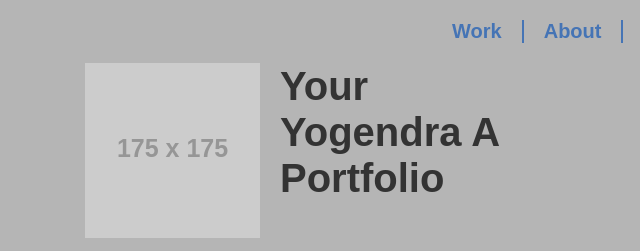
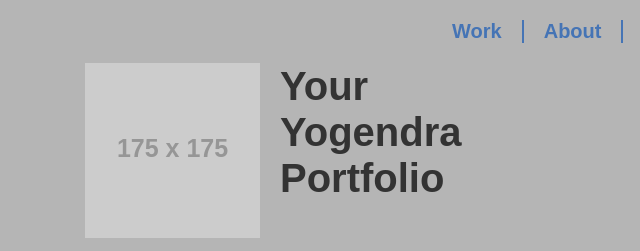
Before and after one commit to PES2UG22CS678/-portfolio, a plain HTML site: page index.html in a window 1280 px wide. Shown: the top 251 px of the page, 55-695 px from the left. Drawn offline with nearby package versions, Linux system fonts and the light colour scheme; placeholder pictures from the web are drawn by us.

Commit message:
PES2UG22CS678

```diff
--- a/index.html
+++ b/index.html
@@ -38,7 +38,7 @@
         <div class="wrapper">
 
 			<div class="logo-container">
-				<h1>Your<br>Yogendra A<br>Portfolio</h1>
+				<h1>Your<br>Yogendra <br>Portfolio</h1>
 
 				<!-- ------------------------------------------------------
 				Note that the image of the logo is linked to the home page.
```
